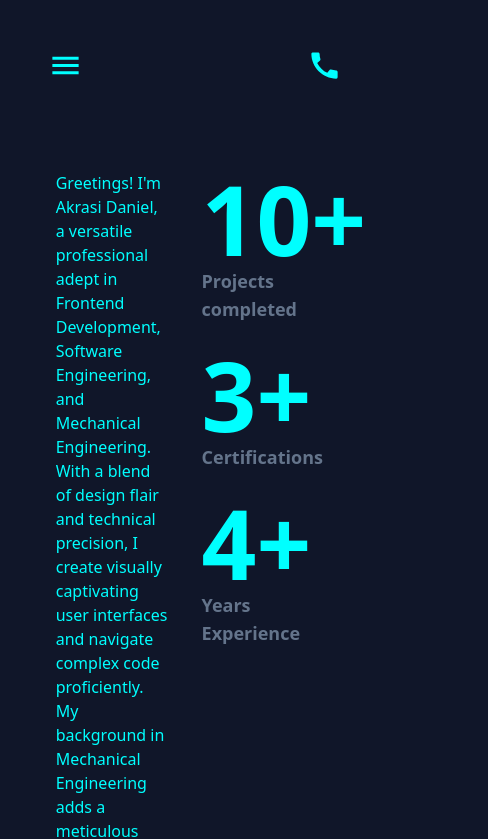
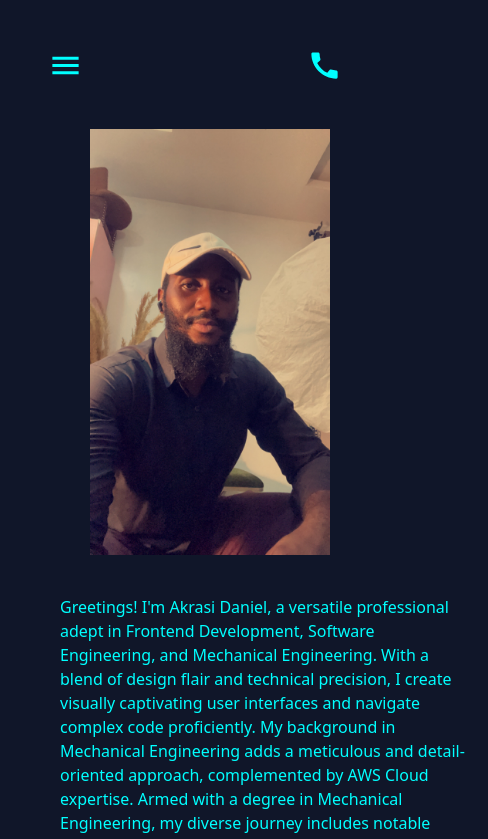
Before and after one commit to Caesarfeuher/Modern-portfolio, a Next.js app: page /about in a window 390 px wide. Shown: the top 839 px of the page, 488 px wide, since content can reach past the window. Built offline with nearby package versions, Linux system fonts and the light colour scheme.

Commit message:
about edits

```diff
--- a/components/about-components/about.js
+++ b/components/about-components/about.js
@@ -5,7 +5,7 @@ import React, { useEffect, useState } from 'react';
 
 
 
-// components/About.js
+// // components/About.js
 const About = () => {
   useEffect(() => {
     document.body.classList.add('scrollable');
@@ -17,18 +17,16 @@ const About = () => {
     };
   }, []);
 
-
-
     return (
-      <div className="flex justify-center items-start p-10 h-screen">
+      <div className="flex justify-center items-start p-10 h-screen md:flex-col">
         {/* Left div with image */}
-        <div className="pr-8">
-        <Image src={'/self.JPG'} width={250} height={250} />
+        <div className="p-5 pl-[50px] md:w-[50%] md:h-[50%] sm:w-full sm:h-auto">
+        <Image src={'/self.JPG'} width={250} height={250} className="" />
         </div>
 
         {/* Center div with text */}
-        <div className="max-w-md self-start">
-          <p className="leading-6">
+        <div className="max-w-md self-start md:w-[100vh] h-[50vh] p-5">
+          <p className="leading-6 md:text-overflow sm:text-overflow">
           Greetings! I'm Akrasi Daniel, a versatile professional adept in Frontend Development, Software Engineering, and Mechanical Engineering. With a blend of design flair and technical precision, I create visually captivating user interfaces and navigate complex code proficiently. My background in Mechanical Engineering adds a meticulous and detail-oriented approach, complemented by AWS Cloud expertise.
 
             Armed with a degree in Mechanical Engineering, my diverse journey includes notable projects that showcase my ability to bridge technology and engineering. What sets me apart is my full-stack proficiency, offering a complete skill set across the project lifecycle. Collaborative and adaptable, I bring a global perspective to projects.
@@ -38,7 +36,7 @@ const About = () => {
         </div>
 
         {/* Right div with information */}
-        <div className="flex flex-col pl-8 self-start">
+        <div className="flex flex-col pl-8 self-start md:hidden">
           {/* Project Information */}
           <div className="mb-4">
            <p className="text-8xl font-bold">10+</p>
@@ -66,3 +64,67 @@ const About = () => {
   };
 
   export default About;
+
+
+
+
+
+
+
+
+// components/About.js
+// const About = () => {
+//   useEffect(() => {
+//     document.body.classList.add('scrollable');
+//     document.body.style.overflowX = 'hidden';
+
+//     return () => {
+//       document.body.classList.remove('scrollable');
+//       document.body.style.overflowX = 'visible';
+//     };
+//   }, []);
+
+//   return (
+//     <div className="p-10 h-screen flex flex-col md:flex-row">
+//       {/* Left div with image */}
+//       <div className="pr-8 md:w-[50%] md:h-[50%] sm:w-full sm:h-auto">
+//         <Image src={'/self.JPG'} width={250} height={250} />
+//       </div>
+
+//       {/* Center div with text */}
+//       <div className="max-w-md self-start md:w-[50%] md:h-[50%] sm:w-full sm:mt-8">
+//         <p className="leading-6 md:text-wrap sm:text-wrap">
+//           Greetings! I'm Akrasi Daniel, a versatile professional adept in Frontend Development, Software Engineering, and Mechanical Engineering. With a blend of design flair and technical precision, I create visually captivating user interfaces and navigate complex code proficiently. My background in Mechanical Engineering adds a meticulous and detail-oriented approach, complemented by AWS Cloud expertise.
+
+//           Armed with a degree in Mechanical Engineering, my diverse journey includes notable projects that showcase my ability to bridge technology and engineering. What sets me apart is my full-stack proficiency, offering a complete skill set across the project lifecycle. Collaborative and adaptable, I bring a global perspective to projects.
+
+//           Eager to contribute my technical acumen to projects, I'm comfortable navigating the realms of design and technology. Let's connect to discuss how my skills align with your vision
+//         </p>
+//       </div>
+
+//       {/* Right div with information (hidden on smaller screens) */}
+//       <div className="md:w-[50%] md:h-[50%] sm:w-full sm:hidden">
+//         {/* Project Information */}
+//         <div className="mb-4">
+//           <p className="text-8xl font-bold">10+</p>
+//           <h3 className="text-lg font-bold mb-2 text-slate-500">Projects<br/>
+//           completed</h3>
+//         </div>
+
+//         {/* Certification Information */}
+//         <div className="mb-4">
+//           <p className="text-8xl font-bold">3+</p>
+//           <h3 className="text-lg font-bold mb-2 text-slate-500">Certifications</h3>
+//         </div>
+
+//         {/* Experience Information */}
+//         <div>
+//           <p className="text-8xl font-bold">4+</p>
+//           <h3 className="text-lg font-bold mb-2 text-slate-500">Years <br/>Experience</h3>
+//         </div>
+//       </div>
+//     </div>
+//   );
+// };
+
+// export default About;
```
